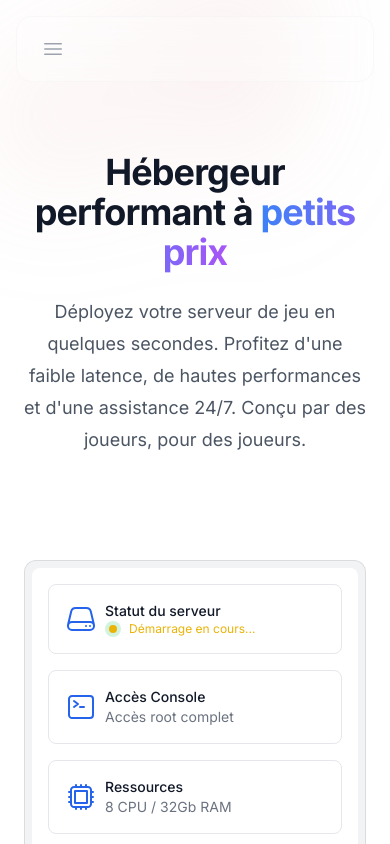
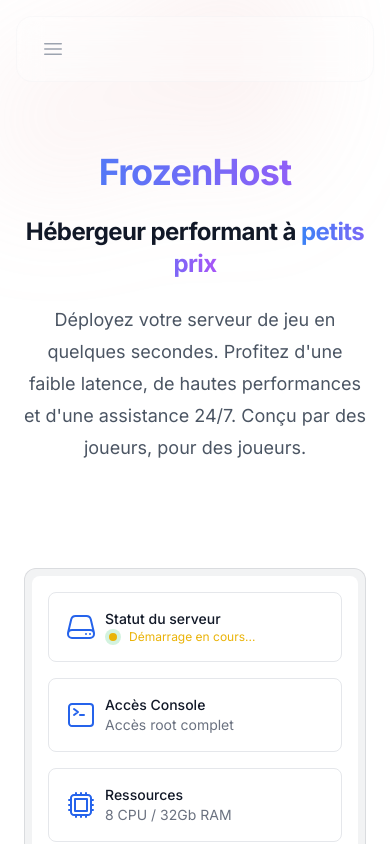
Before and after one commit to mlft9/vitrine-v2, a Next.js app: page / in a window 390 px wide. Shown: the top 844 px of the page. Built offline with nearby package versions, Linux system fonts and the light colour scheme.

Commit message:
update couleur

```diff
--- a/src/components/layout/Navbar.tsx
+++ b/src/components/layout/Navbar.tsx
@@ -203,7 +203,7 @@
               </Link>
               <Link
                 href="/register"
-                className="rounded-md bg-blue-600 px-3.5 py-2.5 text-sm font-semibold text-white shadow-sm hover:bg-blue-800 focus-visible:outline focus-visible:outline-2 focus-visible:outline-offset-2 focus-visible:outline-primary-400"
+                className="rounded-md bg-purple-500 px-3.5 py-2.5 text-sm font-semibold text-white shadow-sm hover:bg-purple-700 focus-visible:outline focus-visible:outline-2 focus-visible:outline-offset-2 focus-visible:outline-primary-400"
               >
                 Commencer
               </Link>
--- a/src/components/sections/Contact.tsx
+++ b/src/components/sections/Contact.tsx
@@ -19,7 +19,7 @@
   },
   {
     name: 'Wiki & Documentation',
-    description: 'Découvrez notre documentation complète et nos guides.',
+    description: 'Découvrez notre documentation complète et nos guides pour vos services.',
     icon: DocumentTextIcon,
     buttonText: 'Découvrir',
     href: '#',
@@ -58,7 +58,7 @@
             >
               <div className="flex flex-col items-center text-center">
                 <div className={`flex h-16 w-16 items-center justify-center rounded-full ${method.primary ? 'bg-blue-800' : 'bg-blue-500/10 dark:bg-blue-400/10'}`}>
-                  <method.icon className={`h-8 w-8 ${method.primary ? 'text-white' : 'text-blue-600 dark:text-blue-400'}`} />
+                  <method.icon className={`h-8 w-8 ${method.primary ? 'text-white' : 'text-blue-600 dark:text-purple-500'}`} />
                 </div>
                 <h3 className="mt-6 text-xl font-semibold text-gray-900 dark:text-white">
                   {method.name}
@@ -71,7 +71,7 @@
                   className={`mt-8 inline-flex items-center justify-center rounded-full px-6 py-3 text-sm font-semibold transition-all duration-200 ${
                     method.primary
                       ? 'bg-blue-600 text-white hover:bg-blue-600 focus-visible:outline-blue-600'
-                      : 'bg-blue-50 text-blue-600 hover:bg-blue-500 dark:bg-blue-900/10 dark:text-blue-400 dark:hover:bg-blue-900/20'
+                      : 'bg-blue-50 text-blue-400 hover:bg-purple-700 dark:bg-purple-500 dark:text-white dark:hover:bg-blue-900/20'
                   }`}
                 >
                   {method.buttonText}
--- a/src/components/sections/ControlPanel.tsx
+++ b/src/components/sections/ControlPanel.tsx
@@ -407,7 +407,7 @@
             >
               <button
                 onClick={() => setShowAllFeatures(!showAllFeatures)}
-                className="inline-flex items-center gap-2 px-6 py-3 text-sm font-semibold text-blue-400 hover:text-blue-500 dark:text-blue-300 dark:hover:text-blue-500 duration-200"
+                className="inline-flex items-center gap-2 px-6 py-3 text-sm font-semibold text-purple-500 hover:text-purple-700 dark:text-purple-500 dark:hover:text-purple-700 duration-200"
               >
                 {showAllFeatures ? 'Voir moins de fonctionnalités' : 'Voir plus de fonctionnalités'}
                 <ChevronDownIcon
--- a/src/components/sections/GamesList.tsx
+++ b/src/components/sections/GamesList.tsx
@@ -162,7 +162,7 @@
             <p className="text-lg font-semibold text-gray-900 dark:text-white">{game.monthlyPrice}€<span className="text-sm font-normal text-gray-500 dark:text-gray-400">/mois</span></p>
           </div>
 
-          <button className="inline-flex items-center rounded-lg bg-blue-600 px-3.5 py-2 text-sm font-medium text-white hover:bg-blue-500 transition-colors duration-200">
+          <button className="inline-flex items-center rounded-lg bg-purple-500 px-3.5 py-2 text-sm font-medium text-white hover:bg-purple-700 transition-colors duration-200">
           En savoir plus
             <ChevronRightIcon className="ml-1 h-4 w-4" />
           </button>
--- a/src/components/sections/Hero.tsx
+++ b/src/components/sections/Hero.tsx
@@ -138,7 +138,11 @@
             animate={{ opacity: 1, y: 0 }}
             transition={{ duration: 0.5 }}
           >
-            <h1 className="text-4xl font-bold tracking-tight text-gray-900 dark:text-white sm:text-6xl">
+            <h1 className="text-4xl font-bold tracking-tight bg-gradient-to-r from-blue-500 to-purple-500 bg-clip-text text-transparent sm:text-6xl">
+            FrozenHost
+            </h1>
+            <br />
+            <h1 className="text-2xl font-bold tracking-tight text-gray-900 dark:text-white sm:text-4xl">
             Hébergeur performant à{' '}
             <span className="font-bold tracking-tight bg-gradient-to-r from-blue-500 to-purple-500 bg-clip-text text-transparent">petits prix</span>
             </h1>
```
